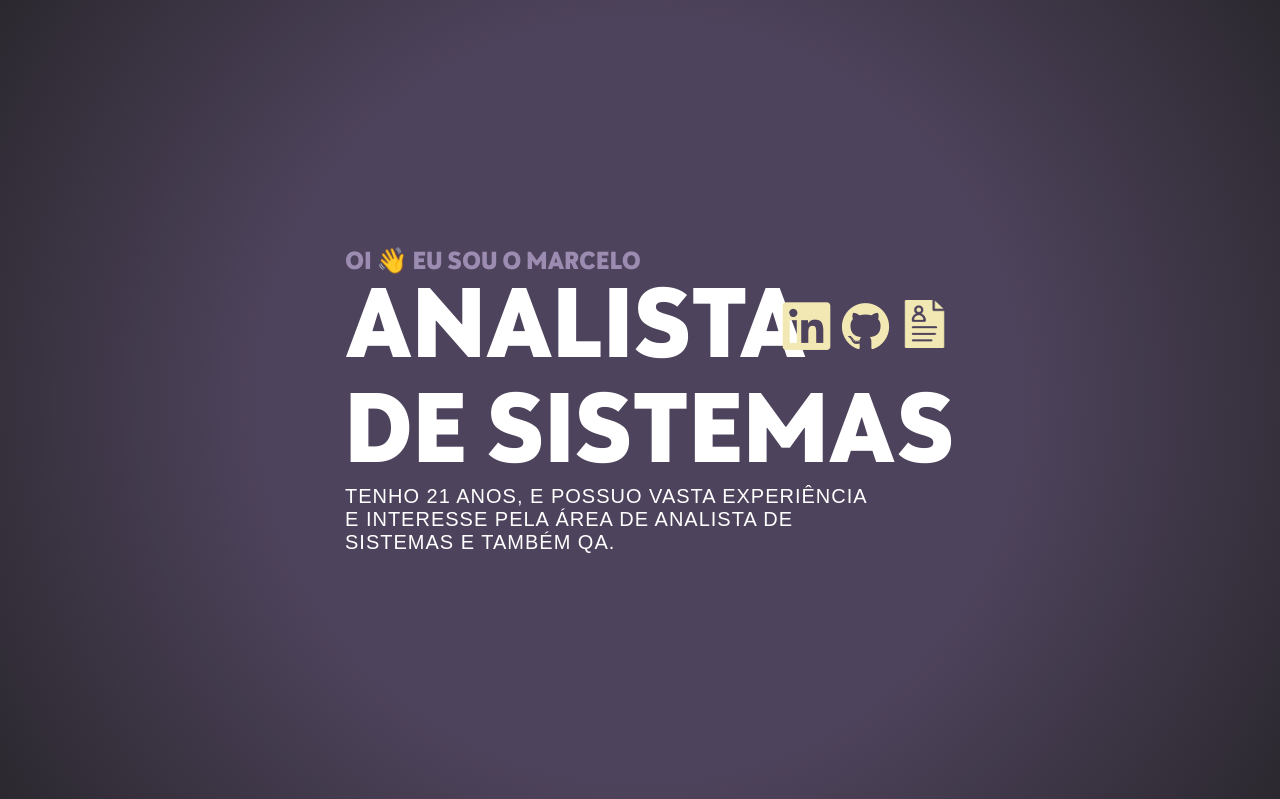
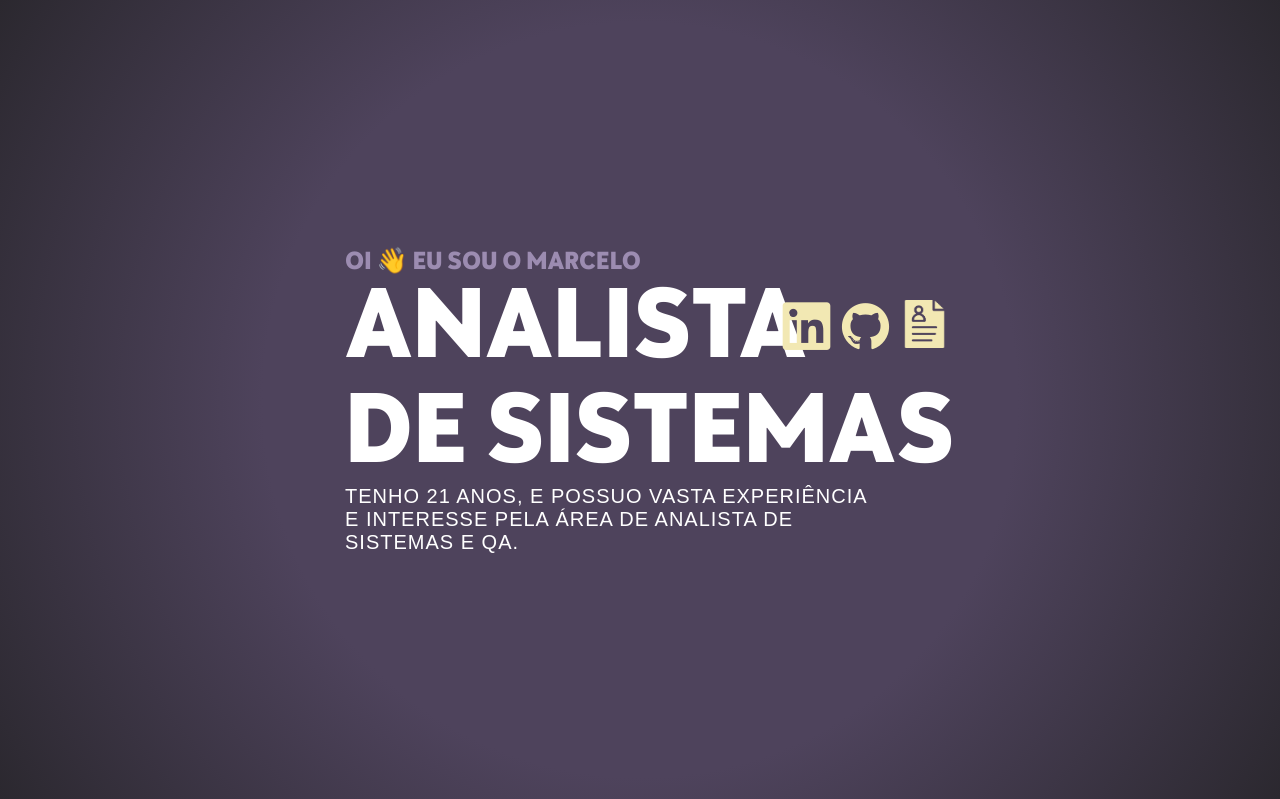
Before and after one commit to Profissional-Marcelo/SitePessoal, a PHP site: page /App/View/paginaInicial.php in a window 1280 px wide. Shown: the top 799 px of the page. Run offline with PHP 8.4, Linux system fonts and the light colour scheme.

Commit message:
Update paginaInicial.php

```diff
--- a/App/View/paginaInicial.php
+++ b/App/View/paginaInicial.php
@@ -38,7 +38,7 @@
             <h1 class="titulo2"><strong translate="no">DE SISTEMAS</strong></h1>
 
             <div class="paragrafo">
-                <p class="story">TENHO 21 ANOS, E POSSUO VASTA EXPERIÊNCIA E INTERESSE PELA ÁREA DE ANALISTA DE SISTEMAS E TAMBÉM QA.</p>
+                <p class="story">TENHO 21 ANOS, E POSSUO VASTA EXPERIÊNCIA E INTERESSE PELA ÁREA DE ANALISTA DE SISTEMAS E QA.</p>
             </div>
 
         </div>
```
